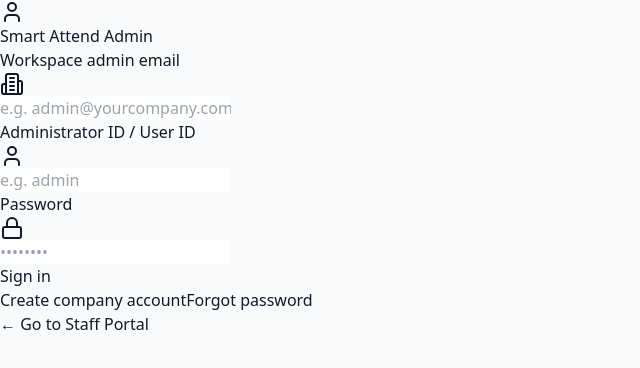
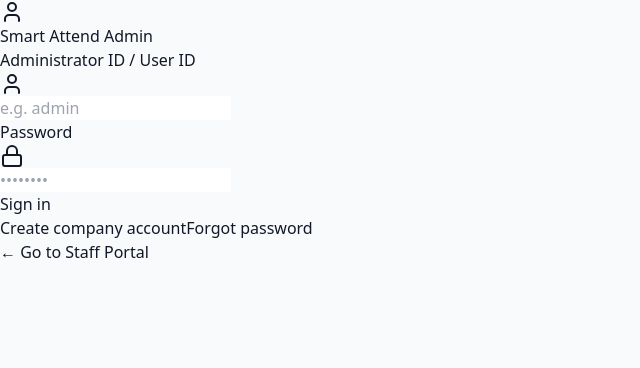
Before and after one commit to vignesh-potharaj/staff_attendance, a React (Vite) app in the folder admin-dashboard/: page /login in a window 1280 px wide. Shown: the top 368 px of the page, without its empty margins (0-640 px from the left). Built offline with nearby package versions, Linux system fonts and the light colour scheme; no server answers.

Commit message:
fix(auth): allow admin login without workspace email

```diff
--- a/admin-dashboard/src/pages/Login.tsx
+++ b/admin-dashboard/src/pages/Login.tsx
@@ -2,10 +2,9 @@
 import { Link, useNavigate } from 'react-router-dom';
 import { useAuth } from '../contexts/AuthContext';
 import api from '../services/api';
-import { Building2, Lock, User } from 'lucide-react';
+import { Lock, User } from 'lucide-react';
 
 const Login: React.FC = () => {
-  const [workspaceEmail, setWorkspaceEmail] = useState('');
   const [employeeId, setEmployeeId] = useState('');
   const [password, setPassword] = useState('');
   const [error, setError] = useState('');
@@ -23,7 +22,6 @@
     try {
       await api.post('/auth/resend-verification', {
         user_id: employeeId,
-        email: workspaceEmail.trim().toLowerCase() || undefined,
       });
       setResendSuccess('Verification email sent! Please check your inbox.');
     } catch (err: unknown) {
@@ -42,7 +40,6 @@
 
     try {
       const response = await api.post('/auth/login', {
-        workspace_email: workspaceEmail.trim().toLowerCase(),
         user_id: employeeId,
         password,
       });
@@ -96,21 +93,6 @@
                 {resendSuccess}
               </div>
             )}
-            <div>
-              <label className="block text-sm font-medium text-gray-700">Workspace admin email</label>
-              <div className="mt-1 relative rounded-md shadow-sm">
-                <div className="absolute inset-y-0 left-0 pl-3 flex items-center pointer-events-none">
-                  <Building2 className="h-5 w-5 text-gray-400" />
-                </div>
-                <input
-                  type="text"
-                  value={workspaceEmail}
-                  onChange={(e) => setWorkspaceEmail(e.target.value)}
-                  className="focus:ring-blue-500 focus:border-blue-500 block w-full pl-10 sm:text-sm border-gray-300 rounded-md py-2 px-3 border"
-                  placeholder="e.g. admin@yourcompany.com"
-                />
-              </div>
-            </div>
             <div>
               <label className="block text-sm font-medium text-gray-700">Administrator ID / User ID</label>
               <div className="mt-1 relative rounded-md shadow-sm">
```
Also changed, not shown: 2 other files (tests, documents, lock files or other folders).
